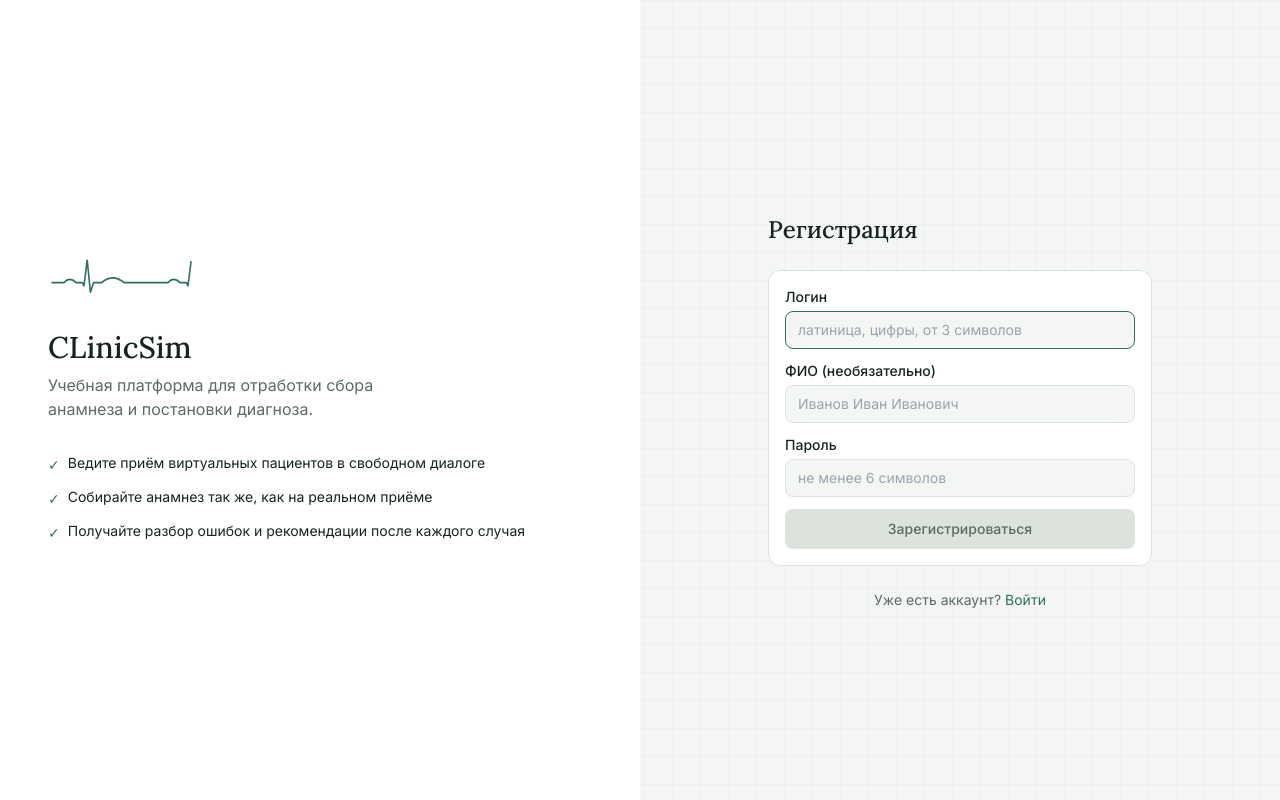
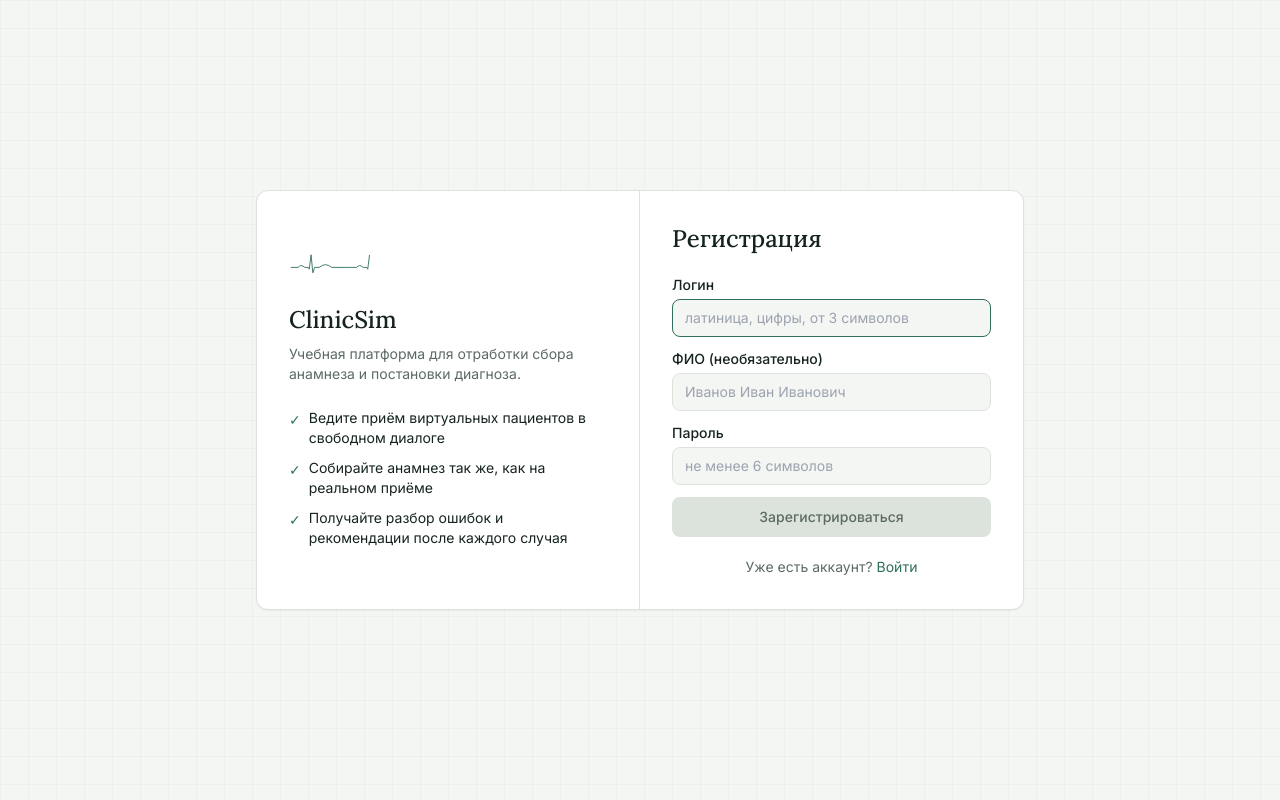
Before and after one commit to Vilen-lfk/ClinikSim, a React (Vite) app in the folder frontend/: page /register in a window 1280 px wide. Built offline with nearby package versions, Linux system fonts and the light colour scheme.

Commit message:
Обработка страницы авторизации

```diff
--- a/frontend/src/api/client.ts
+++ b/frontend/src/api/client.ts
@@ -28,12 +28,12 @@ async function request<T>(path: string, init?: RequestInit): Promise<T> {
     ...init,
   });
   if (res.status === 401) {
-    // Токен истёк или недействителен — очищаем локальную сессию
     localStorage.removeItem("auth_token");
     localStorage.removeItem("auth_user");
     setAuthToken(null);
   }
   if (!res.ok) throw new Error(await extractError(res));
+  if (res.status === 204) return undefined as T;
   return res.json() as Promise<T>;
 }
 
@@ -45,7 +45,7 @@ export const api = {
     }),
   login: (username: string, password: string) =>
     request<AuthResponse>("/auth/login", { method: "POST", body: JSON.stringify({ username, password }) }),
-
+  deleteSession: (id: number) => request<void>(`/sessions/${id}`, { method: "DELETE" }),
   getScenarios: () => request<ScenarioListItem[]>("/scenarios"),
   getScenario: (id: number) => request<Scenario>(`/scenarios/${id}`),
   createSession: (scenario_id: number) =>
--- a/frontend/src/components/AuthLayout.tsx
+++ b/frontend/src/components/AuthLayout.tsx
@@ -9,14 +9,15 @@ const FEATURES = [
 
 export default function AuthLayout({ children }: { children: ReactNode }) {
   return (
-    <div className="grid min-h-screen md:grid-cols-2">
-      <div className="hidden flex-col justify-center bg-card px-12 md:flex">
-        <PulseLine size="hero" className="mb-6 max-w-xs" />
-        <h1 className="font-serif text-3xl font-medium text-ink">CLinicSim</h1>
-        <p className="mt-2 max-w-sm text-muted">
+    <div className="flex min-h-screen items-center justify-center p-4">
+      <div className="grid w-full max-w-3xl overflow-hidden rounded-xl border border-line bg-card shadow-sm md:grid-cols-2">
+        <div className="flex flex-col justify-center border-b border-line p-8 md:border-b-0 md:border-r">
+          <PulseLine size="hero" className="mb-6 max-w-[180px]" />
+          <h1 className="font-serif text-2xl font-medium text-ink">ClinicSim</h1>
+          <p className="mt-2 text-sm text-muted">
             Учебная платформа для отработки сбора анамнеза и постановки диагноза.
           </p>
-        <ul className="mt-8 space-y-3">
+          <ul className="mt-6 space-y-2.5">
             {FEATURES.map((f) => (
               <li key={f} className="flex items-start gap-2 text-sm text-ink">
                 <span className="mt-0.5 text-teal" aria-hidden="true">
@@ -27,8 +28,7 @@ export default function AuthLayout({ children }: { children: ReactNode }) {
             ))}
           </ul>
         </div>
-      <div className="flex items-center justify-center px-6 py-16">
-        <div className="w-full max-w-sm">{children}</div>
+        <div className="flex flex-col justify-center p-8">{children}</div>
       </div>
     </div>
   );
--- a/frontend/src/pages/HistoryPage.tsx
+++ b/frontend/src/pages/HistoryPage.tsx
@@ -1,18 +1,36 @@
 import { motion } from "framer-motion";
-import { useQuery } from "@tanstack/react-query";
+import { useMutation, useQuery, useQueryClient } from "@tanstack/react-query";
+import { Link } from "react-router-dom";
 import { api } from "../api/client";
 import Button from "../components/Button";
-import { useAuth } from "../context/AuthContext";
+import EmptyState from "../components/EmptyState";
 import ErrorBanner from "../components/ErrorBanner";
 import { SkeletonRows } from "../components/Skeleton";
-import EmptyState from "../components/EmptyState";
-import { Link } from "react-router-dom";
+import { useAuth } from "../context/AuthContext";
+import { useToast } from "../context/ToastContext";
 
 export default function HistoryPage() {
   const { user } = useAuth();
+  const { showToast } = useToast();
+  const queryClient = useQueryClient();
 
   const history = useQuery({ queryKey: ["history"], queryFn: api.getHistory, staleTime: 0 });
   const stats = useQuery({ queryKey: ["stats"], queryFn: api.getStats, staleTime: 0 });
+
+  const deleteSession = useMutation({
+    mutationFn: (id: number) => api.deleteSession(id),
+    onSuccess: () => {
+      queryClient.invalidateQueries({ queryKey: ["history"] });
+      showToast("Сессия удалена");
+    },
+    onError: (e) => showToast((e as Error).message, "error"),
+  });
+
+  const handleDelete = (id: number, title: string) => {
+    if (window.confirm(`Удалить незавершённую сессию «${title}»? Это действие нельзя отменить.`)) {
+      deleteSession.mutate(id);
+    }
+  };
 
   const finished = (history.data ?? []).filter((s) => s.status === "finished" && s.score !== null);
   const avg = finished.length ? finished.reduce((a, s) => a + (s.score ?? 0), 0) / finished.length : 0;
@@ -28,6 +46,7 @@ export default function HistoryPage() {
       </header>
 
       {history.error && <ErrorBanner message={(history.error as Error).message} />}
+
       <p className="text-sm text-muted">Студент: {user?.full_name || user?.username}</p>
 
       <motion.section
@@ -44,7 +63,7 @@ export default function HistoryPage() {
           <motion.div
             key={label}
             variants={{ hidden: { opacity: 0, y: 8 }, show: { opacity: 1, y: 0 } }}
-            className="rounded-xl border border-line bg-card p-3"
+            className="rounded-lg border border-line bg-card p-3"
           >
             <div className="font-mono text-2xl font-semibold text-ink">{value}</div>
             <div className="text-xs text-muted">{label}</div>
@@ -67,10 +86,6 @@ export default function HistoryPage() {
         />
       ) : (
         <section className="overflow-x-auto rounded-xl border border-line bg-card">
-          {/* ...существующая таблица без изменений... */}
-        </section>
-      )}
-      <section className="overflow-x-auto rounded-xl border border-line bg-card">
           <table className="w-full text-sm">
             <thead className="bg-paper text-left text-muted">
               <tr>
@@ -91,24 +106,30 @@ export default function HistoryPage() {
                   <td className="p-3 text-ink">{s.final_diagnosis ?? "—"}</td>
                   <td className="p-3 font-mono font-medium text-ink">{s.score ?? "—"}</td>
                   <td className="p-3">
+                    <div className="flex items-center justify-end gap-3">
                       <Link to={s.status === "finished" ? `/results/${s.id}` : `/simulation/${s.id}`}>
                         <Button variant="ghost" className="px-0 py-0">
                           {s.status === "finished" ? "Результаты" : "Продолжить"}
                         </Button>
                       </Link>
+                      {s.status === "active" && (
+                        <button
+                          onClick={() => handleDelete(s.id, s.scenario_title)}
+                          disabled={deleteSession.isPending}
+                          title="Удалить незавершённую сессию"
+                          className="text-clay hover:text-clay-dark disabled:opacity-40"
+                        >
+                          🗑
+                        </button>
+                      )}
+                    </div>
                   </td>
                 </tr>
               ))}
-            {history.data?.length === 0 && (
-              <tr>
-                <td colSpan={5} className="p-4 text-center text-muted">
-                  Попыток пока нет
-                </td>
-              </tr>
-            )}
             </tbody>
           </table>
         </section>
+      )}
 
       <section className="space-y-2">
         <h2 className="font-serif text-lg font-medium text-ink">Статистика по сценариям (все студенты)</h2>
--- a/frontend/src/pages/LoginPage.tsx
+++ b/frontend/src/pages/LoginPage.tsx
@@ -3,7 +3,6 @@ import { Link, useNavigate } from "react-router-dom";
 import AuthLayout from "../components/AuthLayout";
 import Button from "../components/Button";
 import ErrorBanner from "../components/ErrorBanner";
-import PulseLine from "../components/PulseLine";
 import { useAuth } from "../context/AuthContext";
 
 export default function LoginPage() {
@@ -30,14 +29,9 @@ export default function LoginPage() {
 
   return (
     <AuthLayout>
-      <div className="space-y-6">
-        <div className="md:hidden">
-          <h1 className="font-serif text-2xl font-medium text-ink">Вход</h1>
-          <PulseLine size="hero" className="mt-2 max-w-[200px]" />
-        </div>
-        <h1 className="hidden font-serif text-2xl font-medium text-ink md:block">Вход</h1>
-
-        <form onSubmit={handleSubmit} className="space-y-3 rounded-xl border border-line bg-card p-4">
+      <div className="space-y-5">
+        <h2 className="font-serif text-2xl font-medium text-ink">Вход</h2>
+        <form onSubmit={handleSubmit} className="space-y-3">
           <div>
             <label className="mb-1 block text-sm font-medium text-ink">Логин</label>
             <input
--- a/frontend/src/pages/RegisterPage.tsx
+++ b/frontend/src/pages/RegisterPage.tsx
@@ -3,7 +3,6 @@ import { Link, useNavigate } from "react-router-dom";
 import AuthLayout from "../components/AuthLayout";
 import Button from "../components/Button";
 import ErrorBanner from "../components/ErrorBanner";
-import PulseLine from "../components/PulseLine";
 import { useAuth } from "../context/AuthContext";
 
 export default function RegisterPage() {
@@ -36,14 +35,9 @@ export default function RegisterPage() {
 
   return (
     <AuthLayout>
-      <div className="space-y-6">
-        <div className="md:hidden">
-          <h1 className="font-serif text-2xl font-medium text-ink">Регистрация</h1>
-          <PulseLine size="hero" className="mt-2 max-w-[200px]" />
-        </div>
-        <h1 className="hidden font-serif text-2xl font-medium text-ink md:block">Регистрация</h1>
-
-        <form onSubmit={handleSubmit} className="space-y-3 rounded-xl border border-line bg-card p-4">
+      <div className="space-y-5">
+        <h2 className="font-serif text-2xl font-medium text-ink">Регистрация</h2>
+        <form onSubmit={handleSubmit} className="space-y-3">
           <div>
             <label className="mb-1 block text-sm font-medium text-ink">Логин</label>
             <input
```
Also changed, not shown: 2 other files (tests, documents, lock files or other folders). Lines whose indentation alone changed are shown as unchanged.
